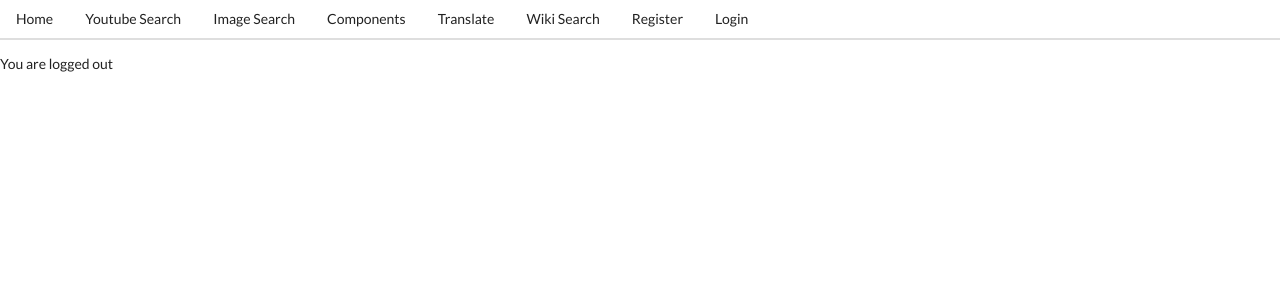
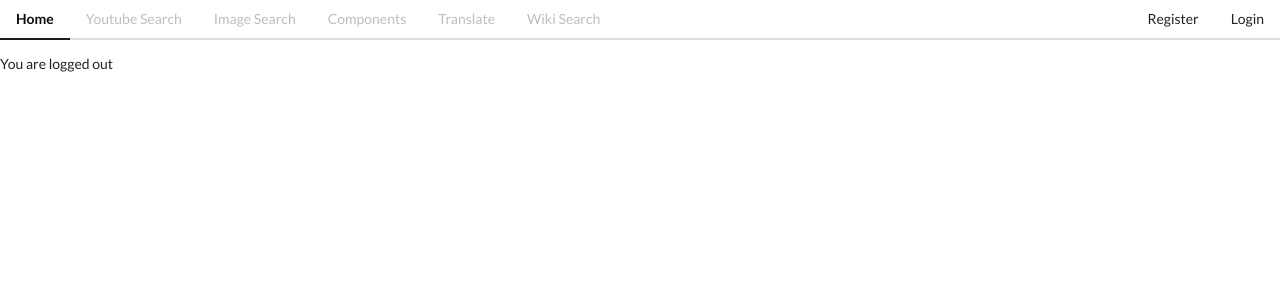
Before and after one commit to maaislam/practice-jsx, a React (Create React App) app: page / in a window 1280 px wide. Shown: the top 300 px of the page. Built offline with nearby package versions, Linux system fonts and the light colour scheme; no server answers.

Commit message:
signup form using formik

```diff
--- a/src/components/Header.js
+++ b/src/components/Header.js
@@ -1,8 +1,12 @@
 import React, { useContext } from 'react';
+import { useHistory } from 'react-router-dom';
+
 import userContext from '../context/userContext';
-import { Link } from 'react-router-dom';
+import { Link, NavLink } from 'react-router-dom';
 
 const Header = () => {
+  const history = useHistory();
+
   const { auth, setAuth } = useContext(userContext);
   const logout = () => {
     setAuth({
@@ -10,41 +14,79 @@ const Header = () => {
       user: undefined,
     });
     window.localStorage.setItem('auth-token', '');
+    history.push('/');
   };
   return (
     <div className='ui secondary pointing menu'>
-      <Link to='/' className='item'>
+      <NavLink to='/' className='item' activeClassName='active' exact>
         Home
-      </Link>
-      <Link to='/YoutubeSearch' className='item'>
+      </NavLink>
+      <NavLink
+        to='/YoutubeSearch'
+        className={`item ${!auth.token ? 'disabled' : ''}`}
+        activeClassName='active'
+        exact
+      >
         Youtube Search
-      </Link>
-      <Link to='/imageSearchPage' className='item'>
+      </NavLink>
+      <NavLink
+        to='/imageSearchPage'
+        className={`item ${!auth.token ? 'disabled' : ''}`}
+        activeClassName='active'
+        exact
+      >
         Image Search
-      </Link>
-      <Link to='/components' className='item'>
+      </NavLink>
+      <NavLink
+        to='/components'
+        className={`item ${!auth.token ? 'disabled' : ''}`}
+        activeClassName='active'
+        exact
+      >
         Components
-      </Link>
-      <Link to='/translate' className='item'>
+      </NavLink>
+      <NavLink
+        to='/translate'
+        className={`item ${!auth.token ? 'disabled' : ''}`}
+        activeClassName='active'
+        exact
+      >
         Translate
-      </Link>
-      <Link to='/searchwiki' className='item'>
+      </NavLink>
+      <NavLink
+        to='/searchwiki'
+        className={`item ${!auth.token ? 'disabled' : ''}`}
+        activeClassName='active'
+        exact
+      >
         Wiki Search
-      </Link>
+      </NavLink>
+      <div className='right menu'>
         {auth.token ? (
-        <Link onClick={logout} to='/' className='item'>
+          <Link onClick={logout} className='item' exact>
             Logout
           </Link>
         ) : (
           <>
-          <Link to='/auth/register' className='item'>
+            <NavLink
+              to='/auth/register'
+              className='item'
+              activeClassName='active'
+              exact
+            >
               Register
-          </Link>
-          <Link to='/auth/login' className='item'>
+            </NavLink>
+            <NavLink
+              to='/auth/login'
+              className='item'
+              activeClassName='active'
+              exact
+            >
               Login
-          </Link>
+            </NavLink>
           </>
         )}
+      </div>
     </div>
   );
 };
```
Also changed, not shown: 1 other file (tests, documents, lock files or other folders). Lines whose indentation alone changed are shown as unchanged.
